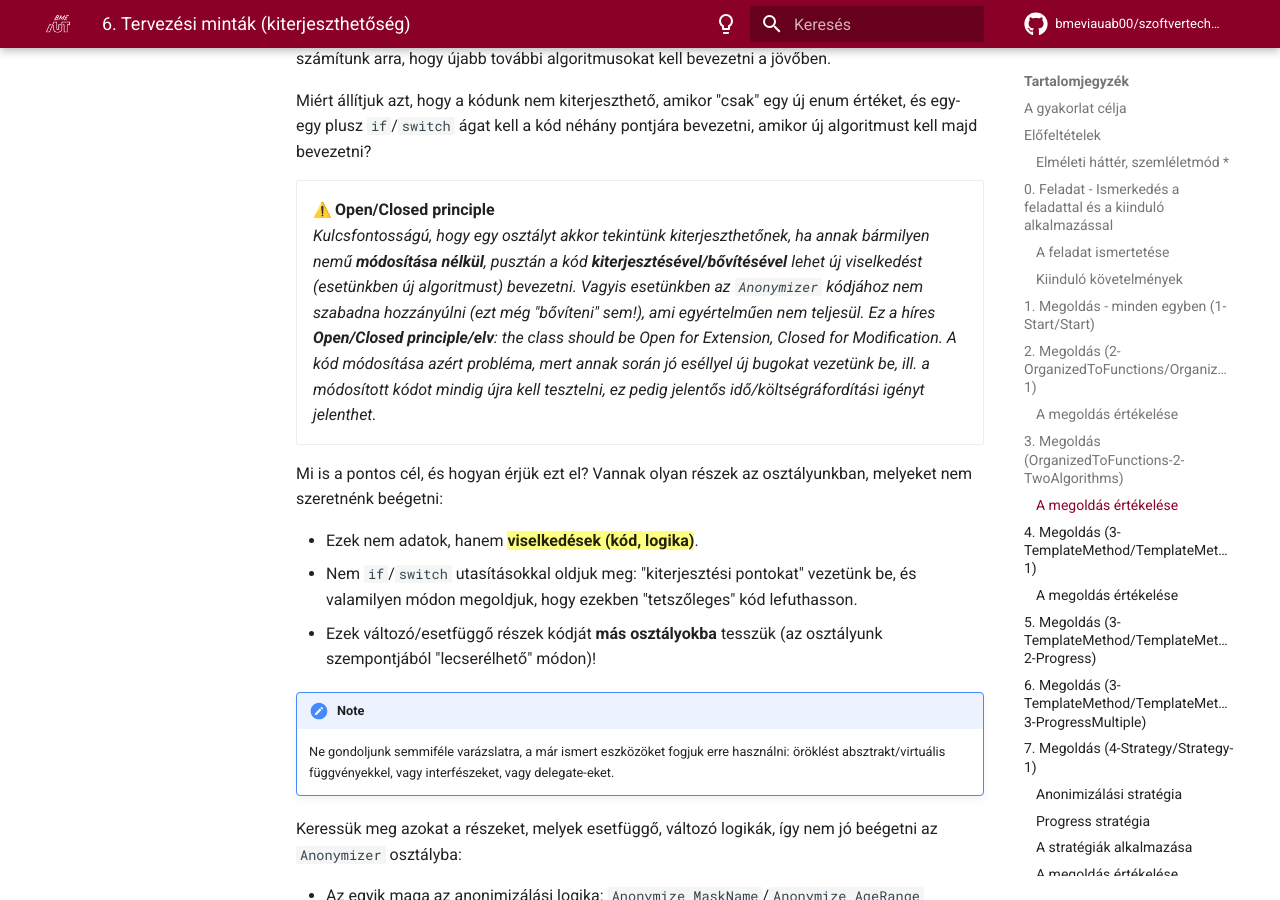
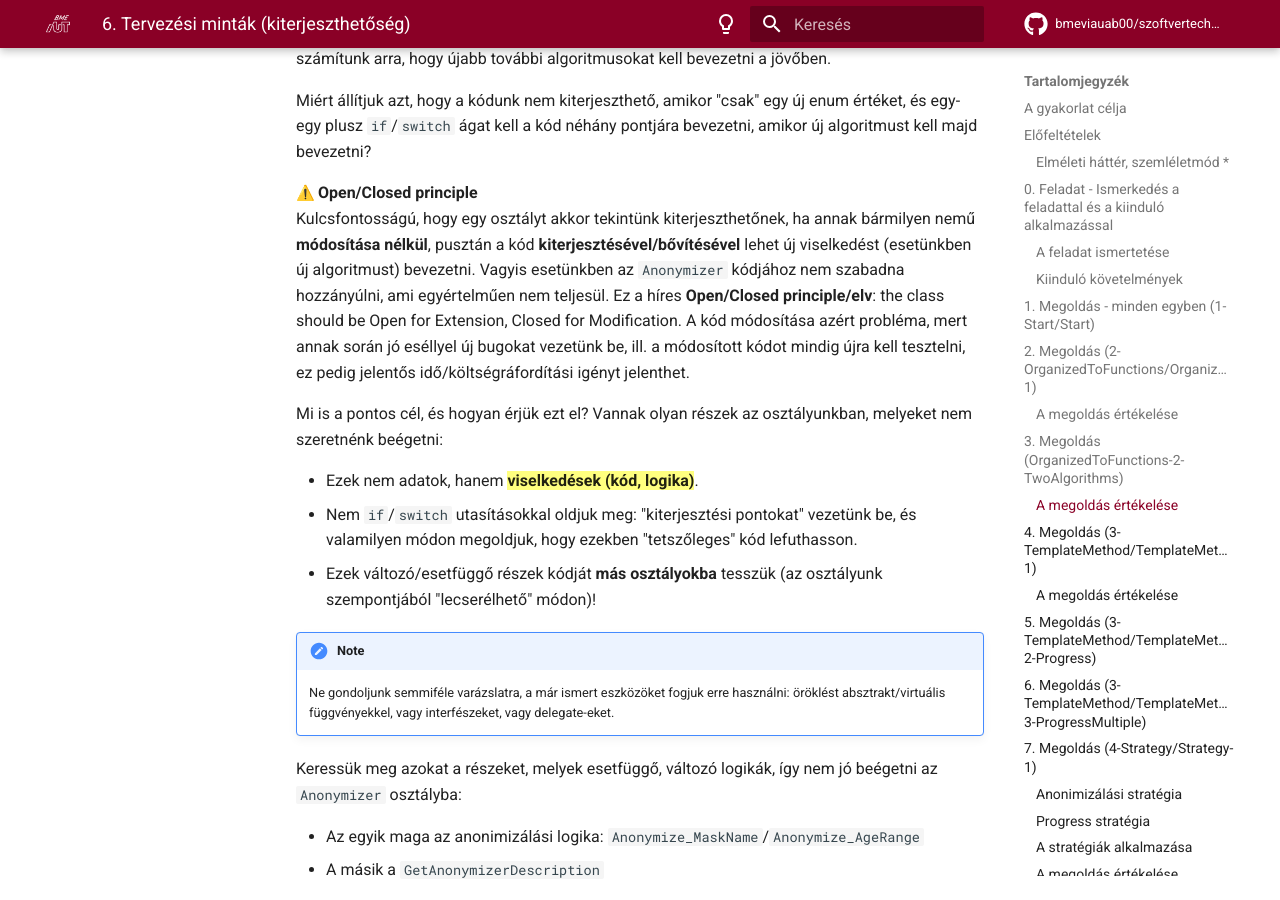
Before and after one commit to bmeviauab00/szoftvertechnikak, an MkDocs documentation site: the page built from docs/labor/6-tervezesi-mintak-pre/index.md, in a window 1280 px wide and 900 px high, scrolled down 6941 px. Built offline with MkDocs 1.6.1 and Material for MkDocs 9.7.7, drawn with Linux system fonts in a browser that asks for light colours; emoji names are drawn with the system emoji font; comment, search, counter and statistics services are not loaded; the version menu is left out.

Commit message:
Pattern lab hangolás

```diff
--- a/docs/labor/6-tervezesi-mintak-pre/index.md
+++ b/docs/labor/6-tervezesi-mintak-pre/index.md
@@ -162,12 +162,8 @@ Korábban nem volt probléma, hogy anonimizáló algoritmusok tekintetében nem
 
 Miért állítjuk azt, hogy a kódunk nem kiterjeszthető, amikor "csak" egy új enum értéket, és egy-egy plusz `if`/`switch` ágat kell a kód néhány pontjára bevezetni, amikor új algoritmust kell majd bevezetni?
 
-<div class="grid cards" markdown>
-
-- :warning: __Open/Closed principle__
-  *Kulcsfontosságú, hogy egy osztályt akkor tekintünk kiterjeszthetőnek, ha annak bármilyen nemű **módosítása nélkül**, pusztán a kód **kiterjesztésével/bővítésével** lehet új viselkedést (esetünkben új algoritmust) bevezetni. Vagyis esetünkben az `Anonymizer` kódjához nem szabadna hozzányúlni (ezt még "bővíteni" sem!), ami egyértelműen nem teljesül. Ez a híres **Open/Closed principle/elv**: the class should be Open for Extension, Closed for Modification. A kód módosítása azért probléma, mert annak során jó eséllyel új bugokat vezetünk be, ill. a módosított kódot mindig újra kell tesztelni, ez pedig jelentős idő/költségráfordítási igényt jelenthet.*
-
-</div>
+:warning: **Open/Closed principle**
+Kulcsfontosságú, hogy egy osztályt akkor tekintünk kiterjeszthetőnek, ha annak bármilyen nemű **módosítása nélkül**, pusztán a kód **kiterjesztésével/bővítésével** lehet új viselkedést (esetünkben új algoritmust) bevezetni. Vagyis esetünkben az `Anonymizer` kódjához nem szabadna hozzányúlni, ami egyértelműen nem teljesül. Ez a híres **Open/Closed principle/elv**: the class should be Open for Extension, Closed for Modification. A kód módosítása azért probléma, mert annak során jó eséllyel új bugokat vezetünk be, ill. a módosított kódot mindig újra kell tesztelni, ez pedig jelentős idő/költségráfordítási igényt jelenthet.
 
 Mi is a pontos cél, és hogyan érjük ezt el? Vannak olyan részek az osztályunkban, melyeket nem szeretnénk beégetni:
 
@@ -754,12 +750,8 @@ Sokan - teljesen jogosan - ezt jelen formájában nem is tekintik igazi Strategy
 
 ## 8. Megoldás (4-Strategy/Strategy-2-DI)
 
-<div class="grid cards" markdown>
-
-- :warning: __Dependency Injection (DI)__
-  *A megoldást a **Dependency Injection (röviden DI)** alkalmazása jelenti. Ennek lényege az, hogy nem maga az osztály példányosítja a viselkedésbeli függőségeit (ezek a strategy implementációk), hanem ezeket kívülről adjuk át neki, pl. konstruktor paraméterekben, vagy akár property-k vagy setter műveletek formájában. Természetesen interfész típusként hivatkozva!*
-
-</div>
+:warning: **Dependency Injection (DI)**
+A megoldást a **Dependency Injection (röviden DI)** alkalmazása jelenti. Ennek lényege az, hogy nem maga az osztály példányosítja a viselkedésbeli függőségeit (ezek a strategy implementációk), hanem ezeket kívülről adjuk át neki, pl. konstruktor paraméterekben, vagy akár property-k vagy setter műveletek formájában. Természetesen interfész típusként hivatkozva!
 
 Alakítsuk át ennek megfelelően az `Anonymizer` osztályt úgy, hogy ne maga példányosítsa a strategy implementációit, hanem konstruktor paraméterekben kapja meg azokat:
 
```
